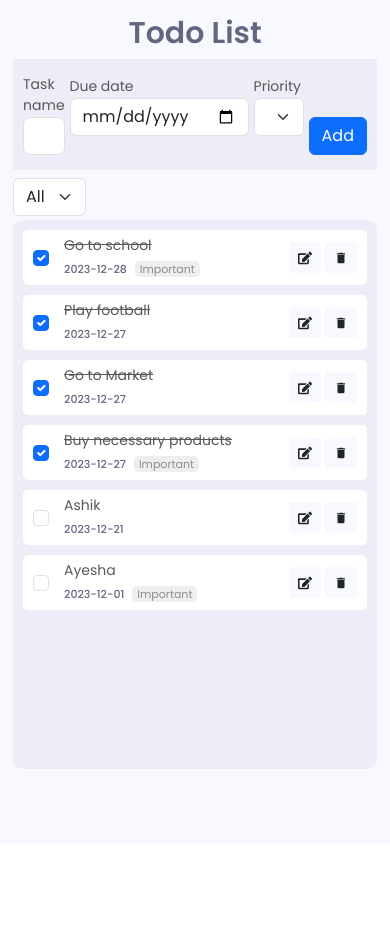
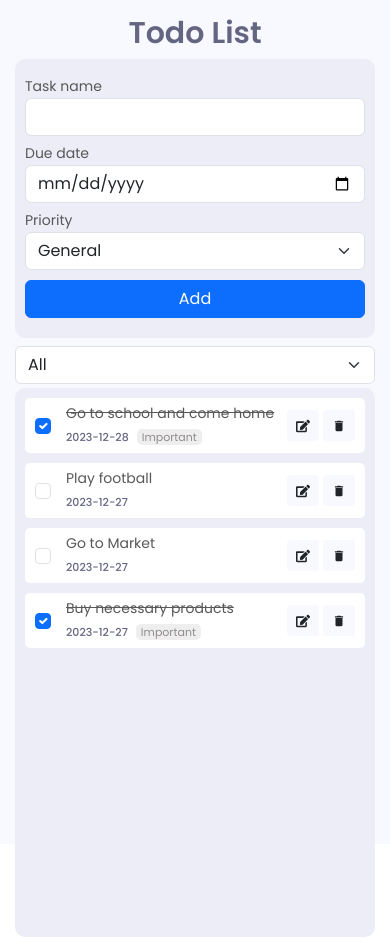
Before and after one commit to Shafikul-Islam-Ashik/simple-todo-app-with-react-and-json-server, a React (Vite) app: page / in a window 390 px wide. Before the commit the page ends 844 px from the top, so only its background shows below. Built offline with nearby package versions, Linux system fonts and the light colour scheme; data requests are answered from the project's data file.

Commit message:
fix some css and functionality

```diff
--- a/api/db.json
+++ b/api/db.json
@@ -1,7 +1,7 @@
 {
   "todos": [
     {
-      "taskName": "Go to school",
+      "taskName": "Go to school and come home",
       "dueDate": "2023-12-28",
       "priority": "Important",
       "completed": true,
@@ -11,14 +11,14 @@
       "taskName": "Play football",
       "dueDate": "2023-12-27",
       "priority": "General",
-      "completed": true,
+      "completed": false,
       "id": 2
     },
     {
       "taskName": "Go to Market ",
       "dueDate": "2023-12-27",
       "priority": "General",
-      "completed": true,
+      "completed": false,
       "id": 3
     },
     {
@@ -27,20 +27,6 @@
       "priority": "Important",
       "completed": true,
       "id": 4
-    },
-    {
-      "taskName": "Ashik",
-      "dueDate": "2023-12-21",
-      "priority": "General",
-      "completed": false,
-      "id": 5
-    },
-    {
-      "taskName": "Ayesha",
-      "dueDate": "2023-12-01",
-      "priority": "Important",
-      "completed": false,
-      "id": 6
     }
   ]
 }
--- a/src/App.jsx
+++ b/src/App.jsx
@@ -10,7 +10,7 @@ function App() {
 
       <ToastContainer
         position="top-center"
-        autoClose={5000}
+        autoClose={2000}
         hideProgressBar={false}
         newestOnTop={false}
         closeOnClick
--- a/src/components/todo/Todo.jsx
+++ b/src/components/todo/Todo.jsx
@@ -90,6 +90,14 @@ const Todo = () => {
 
         // success message
         createToast("Task updated successful", "success");
+
+        // clear form data after update
+        setInput({
+          taskName: "",
+          dueDate: "",
+          priority: "General",
+          completed: false,
+        });
       }
     } else {
       // Handle create logic here
@@ -105,16 +113,16 @@ const Todo = () => {
 
         // success message
         createToast("Task added successful", "success");
-      }
-    }
 
-    // clear form data after submission or update
+        // clear form data after submission
         setInput({
           taskName: "",
           dueDate: "",
           priority: "General",
           completed: false,
         });
+      }
+    }
 
     // Reset mode to create after submission
     setIsUpdateMode(false);
@@ -289,7 +297,8 @@ const Todo = () => {
           {/* todo content wrapper  */}
           <div className="todo-content-wrapper mt-1">
             <ul>
-              {todo.map((item, index) => {
+              {todo?.length > 0 ? (
+                todo.map((item, index) => {
                   return (
                     <li key={index}>
                       <div className="left-side">
@@ -315,7 +324,9 @@ const Todo = () => {
                           <span className="date me-2">{item.dueDate}</span>
 
                           {item.priority == "Important" && (
-                          <span className="priority important">Important</span>
+                            <span className="priority important">
+                              Important
+                            </span>
                           )}
                         </div>
                       </div>
@@ -335,7 +346,10 @@ const Todo = () => {
                       </span>
                     </li>
                   );
-              })}
+                })
+              ) : (
+                <li>No data</li>
+              )}
             </ul>
           </div>
         </div>
--- a/src/components/todo/Todo.scss
+++ b/src/components/todo/Todo.scss
@@ -24,9 +24,10 @@
     }
 
     .add-todo-form {
-      //   border: 1px solid green;
       background-color: var(--bg-2);
       padding: 15px 10px;
+      border-radius: 10px;
+
       form {
         display: flex;
         justify-content: space-between;
@@ -135,3 +136,25 @@
     }
   }
 }
+
+// media query
+@media only screen and (max-width: 600px) {
+  form {
+    display: flex;
+    flex-direction: column;
+
+    .add-task-btn {
+      // align-self: flex-end;
+      width: 100%;
+      margin: 5px 0px;
+    }
+  }
+
+  .wrapper {
+    .todo-container {
+      .filter {
+        width: 100%;
+      }
+    }
+  }
+}
```
Lines whose indentation alone changed are shown as unchanged.
